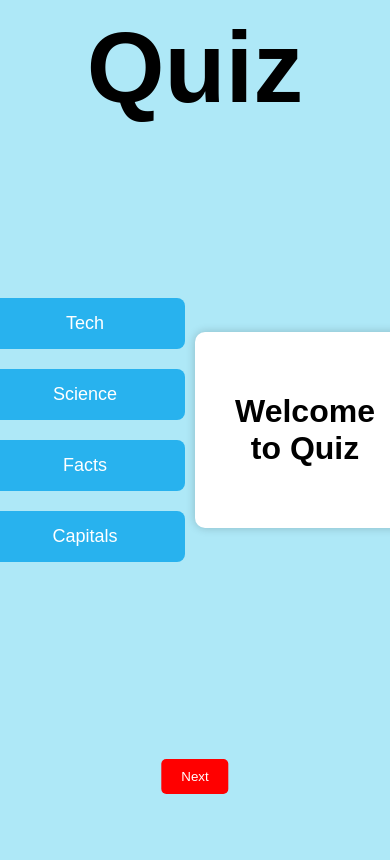
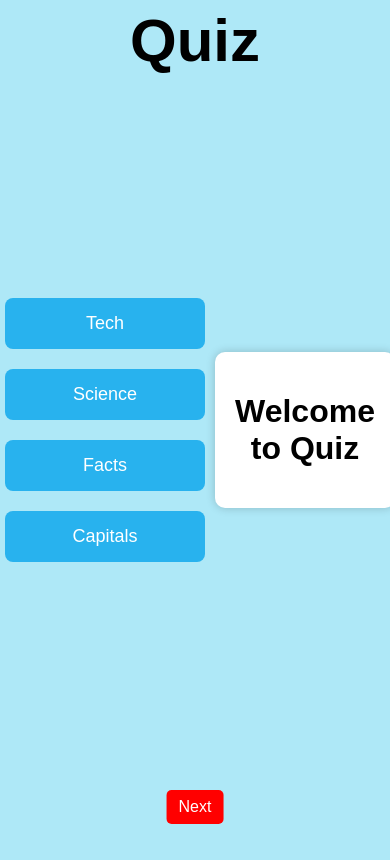
Before and after one commit to yatin70/quiz-website, a plain HTML site: page index.html in a window 390 px wide. Shown: the top 860 px of the page. Drawn offline with Linux system fonts and the light colour scheme.

Commit message:
Update style2.css

```diff
--- a/style2.css
+++ b/style2.css
@@ -93,3 +93,21 @@ body {
 .category-btn:hover {
   background-color: #1a81b0;
 }
+
+@media (max-width: 480px) {
+  .quiz-container {
+    width: 90%;      /* flexible width for phones */
+    padding: 20px;   /* smaller padding */
+  }
+  .outside {
+    font-size: 60px; /* smaller title */
+  }
+  #nextBtn {
+    bottom: 20px;    /* adjust spacing */
+    font-size: 16px;
+    padding: 8px 12px;
+  }
+  #options button {
+    padding: 8px;    /* smaller buttons */
+  }
+}
```
